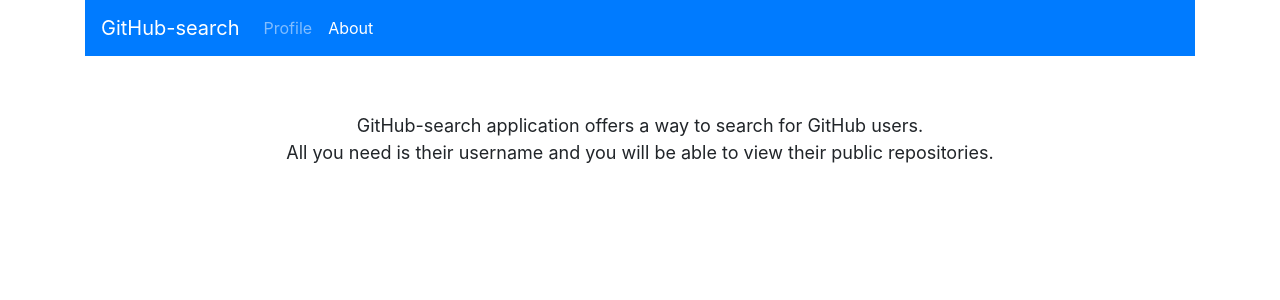
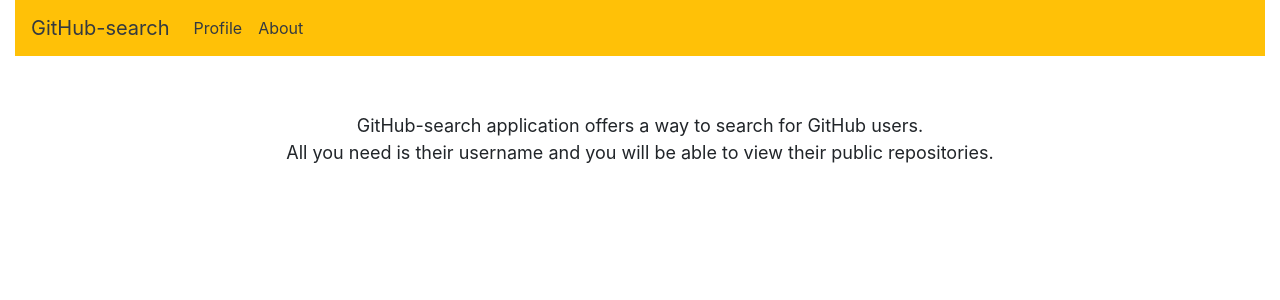
Before and after one commit to Ornella-KK/Github-search, an Angular app: page /about in a window 1280 px wide. Shown: the top 300 px of the page. Built offline with nearby package versions, Linux system fonts and the light colour scheme.

Commit message:
put some colors on words and bg

```diff
--- a/src/app/nav-bar/nav-bar.component.html
+++ b/src/app/nav-bar/nav-bar.component.html
@@ -1,13 +1,13 @@
-<div class="container">
-    <nav class="navbar navbar-expand-lg navbar-dark bg-primary">
-        <a class="navbar-brand" routerLink="/profile">GitHub-search</a>
+<div class="container-fluid">
+    <nav class="navbar navbar-expand-lg navbar-dark bg-warning">
+        <a class="navbar-brand text-dark" routerLink="/profile">GitHub-search</a>
         <button class="navbar-toggler" type="button" data-toggle="collapse" data-target="#navbarNav" aria-controls="navbarNav" aria-expanded="false" aria-label="Toggle navigation">
         <span class="navbar-toggler-icon"></span>
         </button>
         <div class="collapse navbar-collapse" id="navbarNavltMarkup">
         <ul class="navbar-nav">
-            <a class="nav-item nav-link" routerLink="profile" routerLinkActive='active'>Profile <span class="sr-only">(current)</span></a>
-            <a class="nav-item nav-link" routerLink="/about" routerLinkActive='active'>About</a>
+            <a class="nav-item nav-link text-dark" routerLink="profile" routerLinkActive='active'>Profile <span class="sr-only">(current)</span></a>
+            <a class="nav-item nav-link text-dark" routerLink="/about" routerLinkActive='active'>About</a>
         </ul>
         </div>
     </nav>
```
